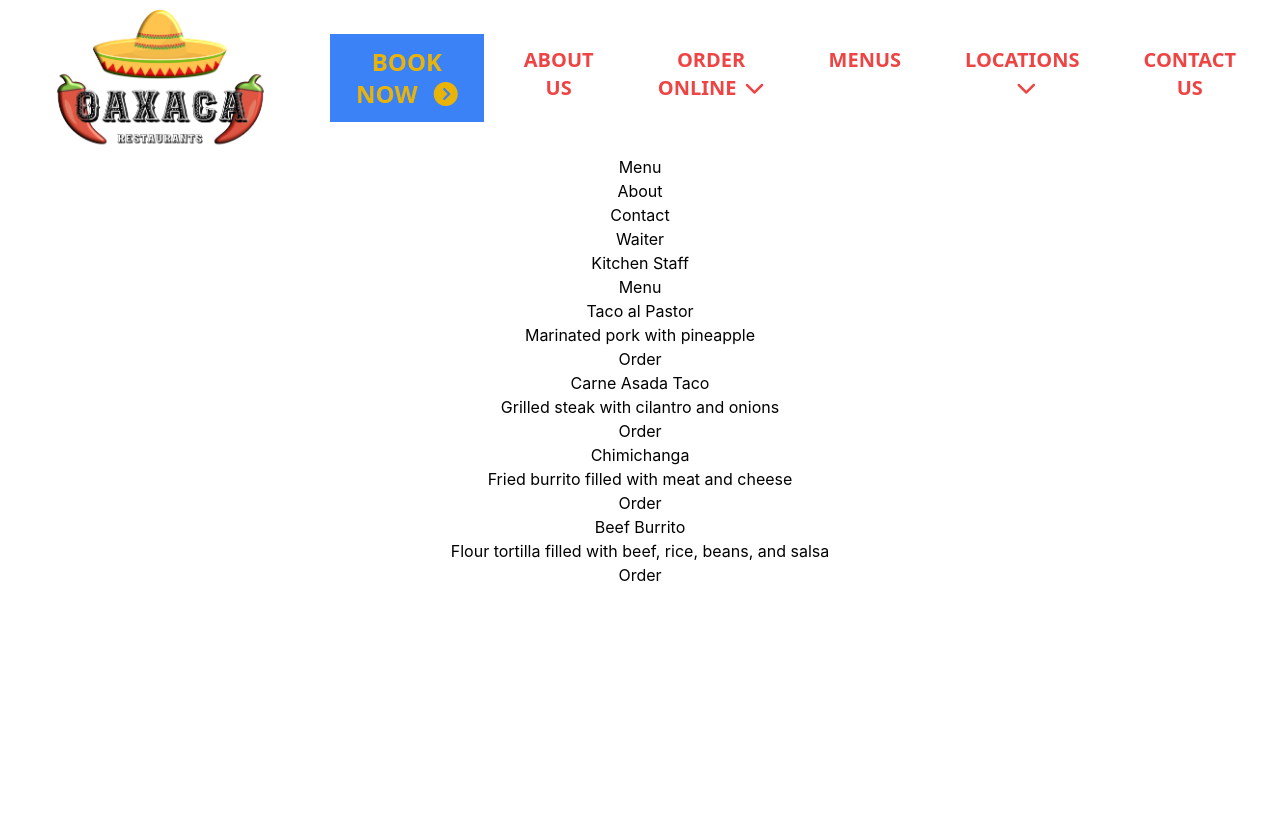
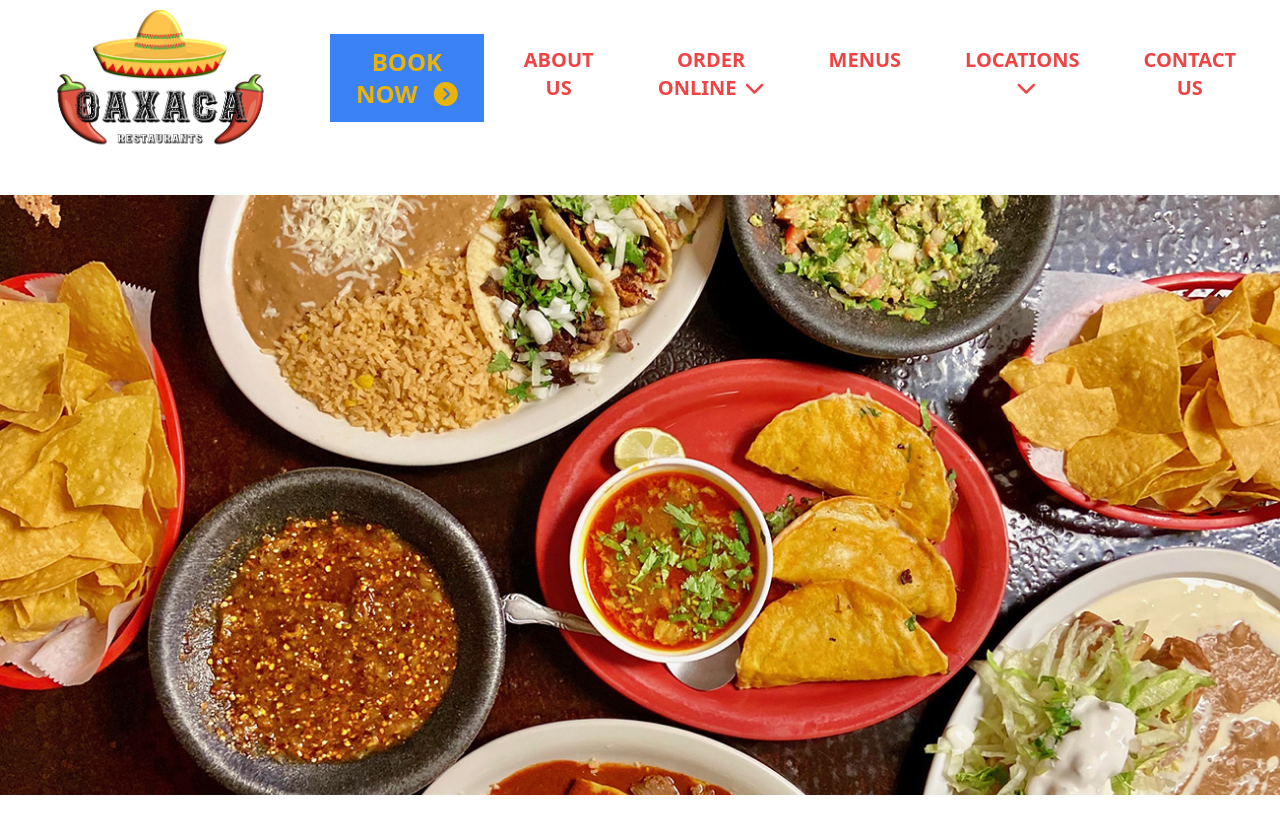
Before and after one commit to mureum/Restaurant-Website, a React (Create React App) app in the folder team-project/: page / in a window 1280 px wide. Before the commit the page ends 800 px from the top, so only its background shows below. Built offline with nearby package versions, Linux system fonts and the light colour scheme.

Commit message:
Add pics to main webpage

```diff
--- a/team-project/src/App.js
+++ b/team-project/src/App.js
@@ -1,4 +1,5 @@
 import logo from "./assets/Oxaca_Restaurants_Logo.png";
+import p1 from "./assets/p1.png";
 import "./App.css";
 
 function App() {
@@ -36,54 +37,10 @@ function App() {
           </li>
         </ul>
       </header>
-      <ul>
-        <li>
-          <input type="button" value="Menu" />
-        </li>
-        <li>
-          <input type="button" value="About" />
-        </li>
-        <li>
-          <input type="button" value="Contact" />
-        </li>
-        <li>
-          <input type="button" value="Waiter" />
-        </li>
-        <li>
-          <input type="button" value="Kitchen Staff" />
-        </li>
-      </ul>
-      <h2>Menu</h2>
-      <ul>
-        <li>
-          <h3>Taco al Pastor</h3>
-          <p>Marinated pork with pineapple</p>
-          <form>
-            <button type="submit">Order</button>
-          </form>
-        </li>
-        <li>
-          <h3>Carne Asada Taco</h3>
-          <p>Grilled steak with cilantro and onions</p>
-          <form>
-            <button type="submit">Order</button>
-          </form>
-        </li>
-        <li>
-          <h3>Chimichanga</h3>
-          <p>Fried burrito filled with meat and cheese</p>
-          <form>
-            <button type="submit">Order</button>
-          </form>
-        </li>
-        <li>
-          <h3>Beef Burrito</h3>
-          <p>Flour tortilla filled with beef, rice, beans, and salsa</p>
-          <form>
-            <button type="submit">Order</button>
-          </form>
-        </li>
-      </ul>
+
+      <div className="bg-indigo-300 my-10">
+        <img className="object-cover h-[600px] w-full" src={p1} />
+      </div>
     </div>
   );
 }
```
Also changed, not shown: team-project/src/assets/Carlito-Burrito.png (added), team-project/src/assets/p1.png (added).
